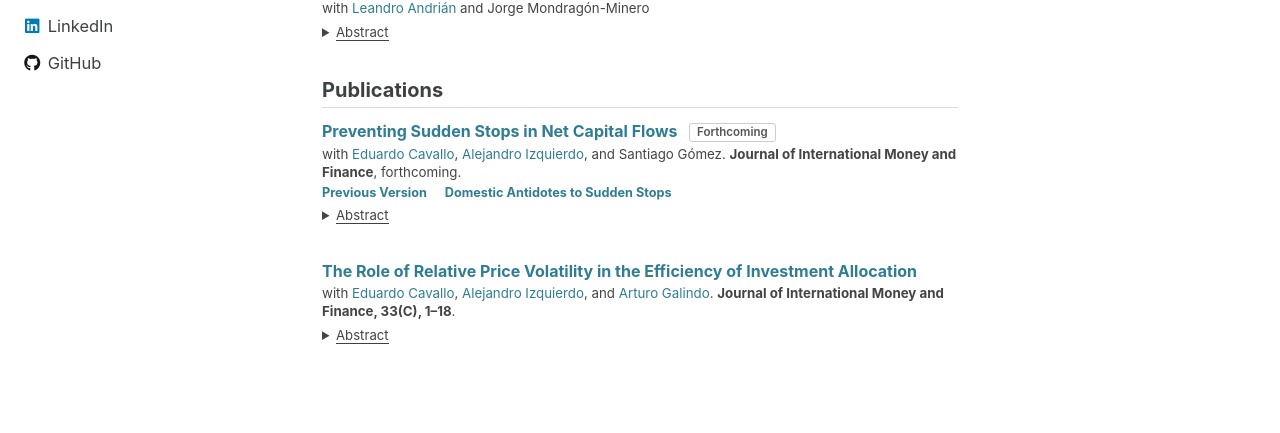
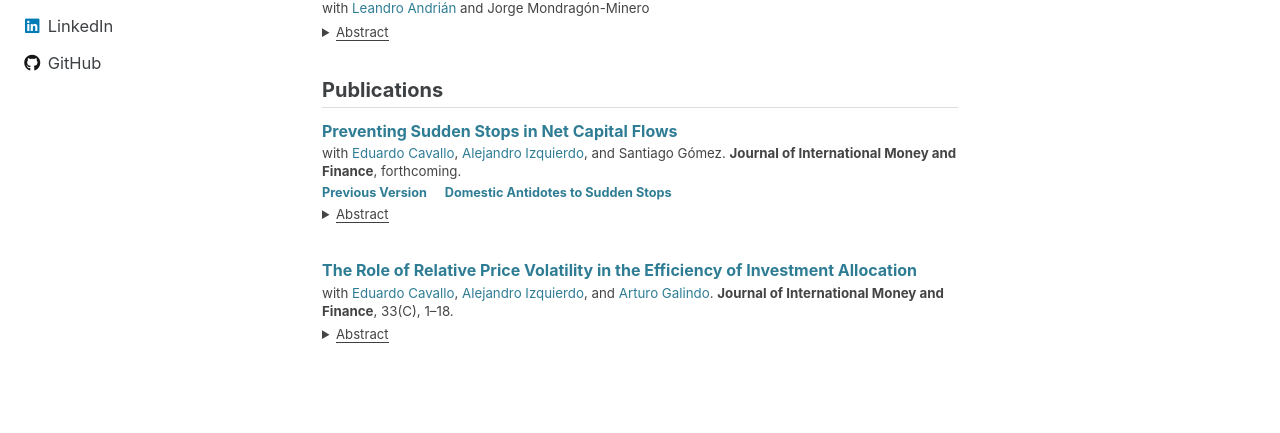
Before and after one commit to jleondia/jleondia.github.io, a Jekyll site: the page built from _pages/research.md, in a window 1280 px wide and 1294 px high. Shown: the part 664-1097 px from the top of the window. Built offline with Jekyll 4.4.1, drawn with Linux system fonts in a browser that asks for light colours; cached includes are drawn as plain includes.

Commit message:
Update paper entry and citation format
Removed 'Forthcoming' status from a paper entry and adjusted journal citation formatting.

```diff
--- a/_pages/research.md
+++ b/_pages/research.md
@@ -215,7 +215,6 @@ comments: false
 <div class="paper-entry">
   <div class="paper-title">
     <a href="/files/New_Prevented_fv.pdf">Preventing Sudden Stops in Net Capital Flows</a>
-    <span class="paper-status">Forthcoming</span>
   </div>
 
   <div class="paper-meta">
@@ -247,7 +246,7 @@ comments: false
     with <a href="https://www.eduardocavallo.com/">Eduardo Cavallo</a>,
     <a href="https://scholar.google.com/citations?hl=en&amp;user=gnUIKLoAAAAJ&amp;view_op=list_works&amp;sortby=pubdate">Alejandro Izquierdo</a>,
     and <a href="https://scholar.google.com/citations?user=ZZNGy08AAAAJ&amp;hl=en">Arturo Galindo</a>.
-    <span class="journal">Journal of International Money and Finance, 33(C), 1–18</span>.
+    <span class="journal">Journal of International Money and Finance</span>, 33(C), 1–18.
   </div>
 
   <details>
```
